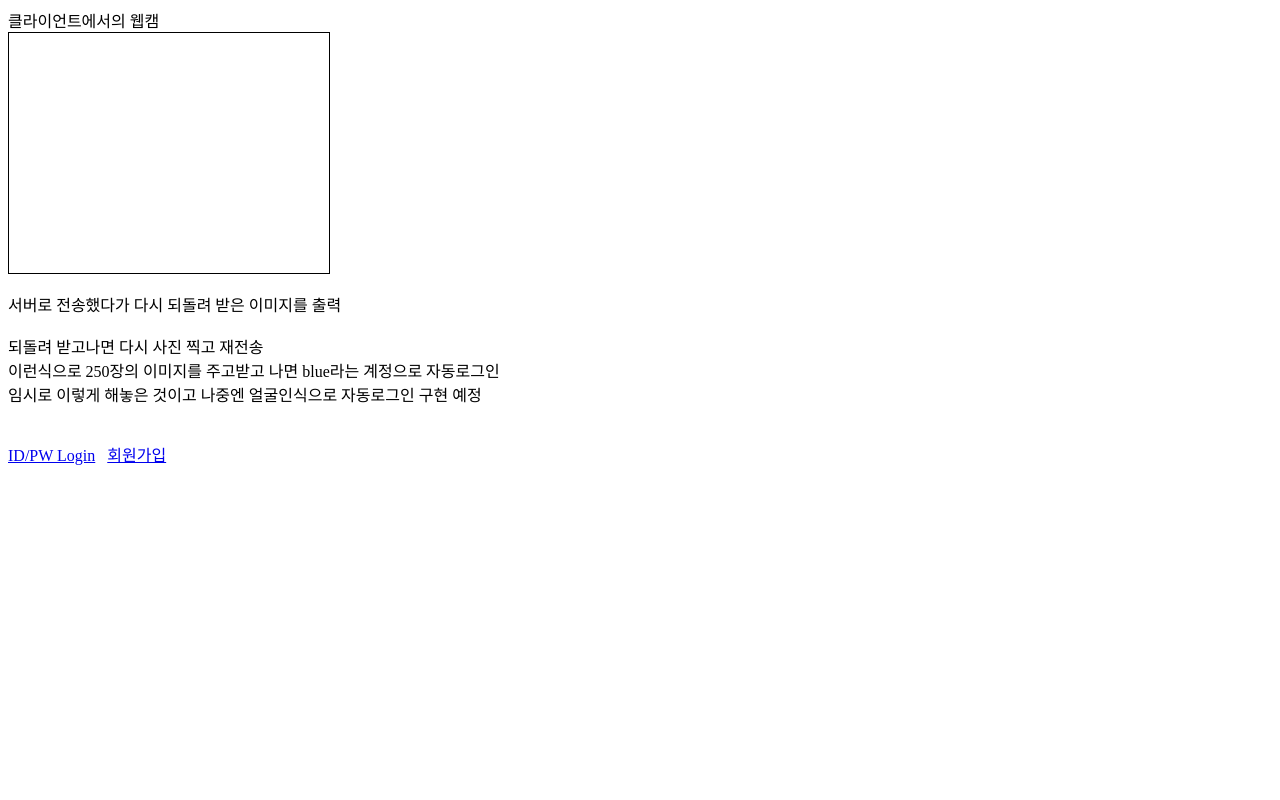
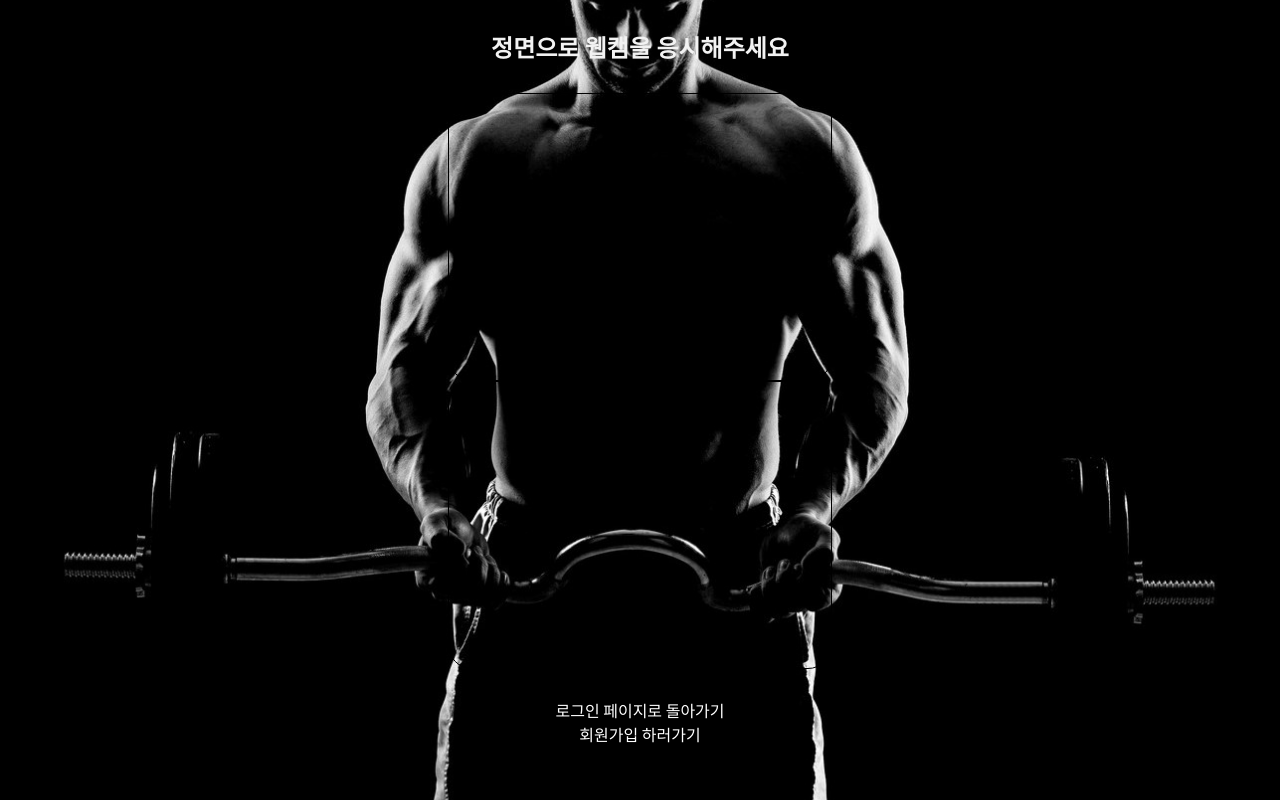
Before and after one commit to rootsj/AI_Fit, a Django app: template users/templates/users/facelogin.html in a window 1280 px wide. Run offline with Django 3.2, Linux system fonts and the light colour scheme; the template is opened without the code that fills it, so the values that code supplies are empty; some libraries are stand-ins or nearby versions; some web fonts are replaced.

Commit message:
style face login css 적용
간단하게 적용

```diff
--- a/users/templates/users/facelogin.html
+++ b/users/templates/users/facelogin.html
@@ -1,27 +1,33 @@
-<style>
-    #camera{
-        width: 320px;
-        height: 240px;
-        border: 1px solid black;
-    }
-</style>
+<!DOCTYPE html>
+<html lang="en">
+<head>
+    <meta charset="UTF-8">
+    <meta name="viewport" content="width=device-width, initial-scale=1.0">
+    <title>Document</title>
+    {% load static %}
+    <link rel="stylesheet" href="/static/css/base.css">
+    <link rel="stylesheet" href="/static/css/user.css">
+    <link rel="stylesheet" href="/static/css/signup.css">
+</head>
 
-클라이언트에서의 웹캠
-<div id="camera"></div>
-<br>
+<body>
 
-서버로 전송했다가 다시 되돌려 받은 이미지를 출력
-<div id="results"></div>
-<br>
-되돌려 받고나면 다시 사진 찍고 재전송<br>
-이런식으로 250장의 이미지를 주고받고 나면 blue라는 계정으로 자동로그인<br>
-임시로 이렇게 해놓은 것이고 나중엔 얼굴인식으로 자동로그인 구현 예정<br>
+<main class="user_body">
+<div class="top_line"></div>
+<div class="interlock" id="signup_body">
+<section class="above">
+
+    <h1>정면으로 웹캠을 응시해주세요</h1>
+
+    <div class="camera_frame">
+        <div id="camera"></div>
+        <div id="results"></div>
+    </div>
+
 
 <script src="https://cdnjs.cloudflare.com/ajax/libs/webcamjs/1.0.26/webcam.js"></script>
 <script>
     Webcam.set({
-        width: 320,
-        height: 240,
         image_format: 'jpeg',
         jpeg_quality: 90
     });
@@ -57,14 +63,6 @@
                     return e;
                 })
                 .catch(e => {
-                    {% comment %}
-                        로컬에선 잘 돌아가는데 AWS에선
-                        net::ERR_HTTP2_PROTOCOL_ERROR 200
-                        TypeError: Failed to fetch
-                        이 에러가 뜬다.
-                        원인은 모르겠지만 무시하고 다시 한 번 강제로 페이지 이동을 시키면 해결되긴 한다.
-                        지금은 급하니 나중에 천천히 알아보자.
-                    {% endcomment %}
                     clearInterval(myTimer);
                     location.href = "{% url 'users:login' %}";
                 });
@@ -74,10 +72,14 @@
     }
 </script>
 
-<div id="results"></div>
-<br><br>
-<a href="javascript:idpwLogin();">ID/PW Login</a>&nbsp;&nbsp;
-<a href="javascript:signup();">회원가입</a>
+<div class="btn-area" id="btn-area">
+    <div>
+        <a href="javascript:idpwLogin();">로그인 페이지로 돌아가기</a>
+    </div>
+    <div>
+        <a href="javascript:signup();">회원가입 하러가기</a>
+    </div>
+</div>
 
 <script>
     function idpwLogin() {
```
